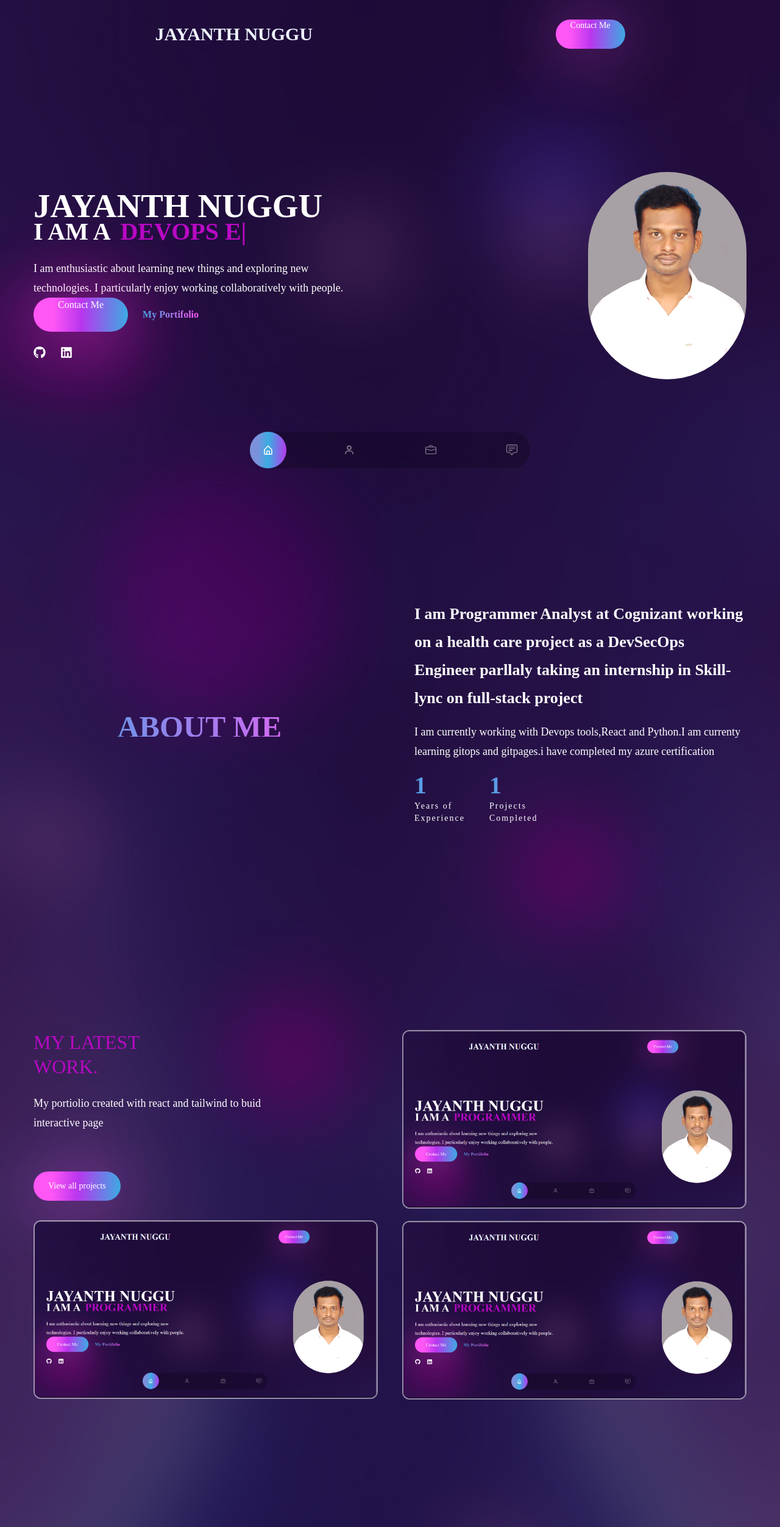
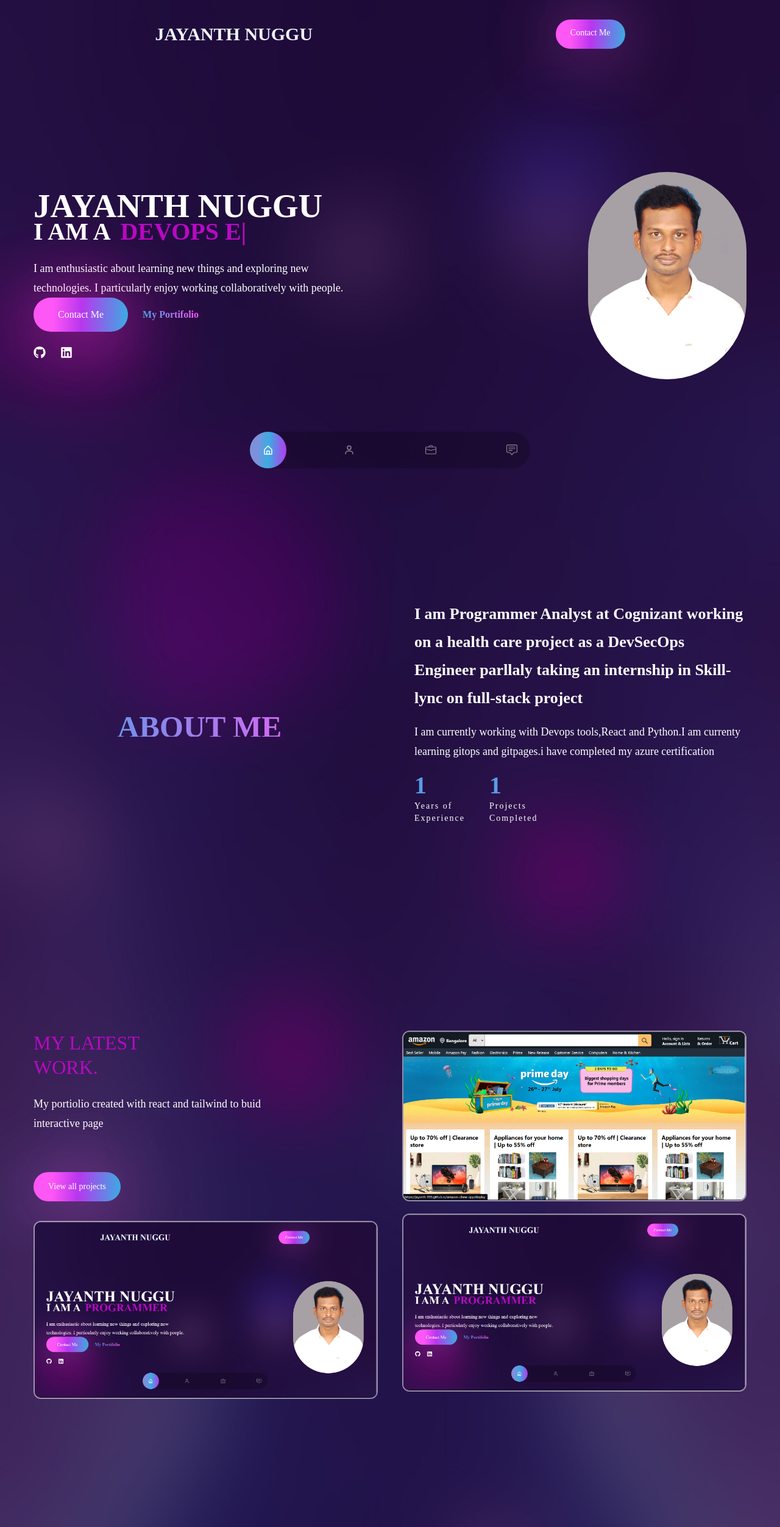
Before and after one commit to jayanth-999/my-porifolio, a React (Create React App) app: page / in a window 1280 px wide. Shown: the top 2504 px of the page at 61% size. Built offline with nearby package versions, Linux system fonts and the light colour scheme.

Commit message:
some bugs fixed

```diff
--- a/src/components/Banner.js
+++ b/src/components/Banner.js
@@ -3,7 +3,7 @@ import React from 'react';
 import Image from '../assets/avatar.jpg';
 import { FaGithub, FaLinkedin } from 'react-icons/fa';
 import { TypeAnimation } from 'react-type-animation';
-import { Link,Button } from 'react-scroll';
+import { Link } from 'react-scroll';
 
 
 const Banner = () => {
@@ -36,7 +36,7 @@ const Banner = () => {
             I particularly enjoy working collaboratively with people.
           </p>
           <div className='flex max-w-max gap-x-6 items-center mb-6 mx-auto lg:mx-0'>
-            <Link to='contact' activeClass='active' className='btn btn-lg '>Contact Me</Link>
+            <Link to='contact' activeClass='active' className='btn btn-lg pt-4 '>Contact Me</Link>
             <a href='#' className='text-gradient btn-link'>
               My Portifolio
             </a>
--- a/src/components/Header.js
+++ b/src/components/Header.js
@@ -11,7 +11,7 @@ const Header = () => {
           {/* <img src={Logo} alt=''/> */}
           <h2 className='text-indigo-50 text-[30px] font-bold'>JAYANTH NUGGU</h2>
         </a>
-        <Link to='contact' className='btn btn-sm '>Contact Me</Link>
+        <Link to='contact' className='btn btn-sm pt-3'>Contact Me</Link>
       </div>
     </div>
   </header>;
--- a/src/components/Work.js
+++ b/src/components/Work.js
@@ -1,5 +1,7 @@
 import React from 'react';
-import Img1 from '../assets/project1.png'
+import Myportifolio from '../assets/project1.png'
+import AmazonClone from '../assets/amzonclone.png'
+import { FaGithub } from 'react-icons/fa';
 
 const Work = () => {
   return (
@@ -20,7 +22,7 @@ const Work = () => {
           </div>
           <div className='group relative overflow-hidden border-2 border-white/50 rounded-xl'>
             <div className='group-hover:bg-black/70 w-full h-full absolute z-40 transition-all duration-300'></div>
-            <img className='group-hover:scale-125 transition-all duration-500' src={Img1} alt=''/>
+            <img className='group-hover:scale-125 transition-all duration-500' src={Myportifolio} alt=''/>
             <div className='absolute -bottom-full left-12 group-hover:bottom-24 transition-all duration-500 z-50 '>
               <span className='text-gradient'>UI/UX Design</span>
             </div>
@@ -36,14 +38,17 @@ const Work = () => {
           <div className='group-hover:bg-black/70 w-full h-full absolute z-40 transition-all duration-300'></div>
             <img
               className='group-hover:scale-125 transition-all duration-500 '
-              src={Img1}
+              src={AmazonClone}
               alt=''
             />
             <div className='absolute -bottom-full left-12 group-hover:bottom-24 transition-all duration-500 z-50 '>
-              <span className='text-gradient'>UI/UX Design</span>
+              <span className='text-gradient'>React</span>
             </div>
             <div className='absolute -bottom-full left-12 group-hover:bottom-14 transition-all duration-700 z-50 '>
-              <span className='text-3x1 text-white'>MY PORTIFOLIO</span>
+              <span className='text-3x1 text-white'>AMAZON CLONE APP</span>
+            </div>
+            <div className='absolute -bottom-full left-12 group-hover:bottom-7 transition-all duration-1100 z-50'>
+              <a href='https://github.com/jayanth-999/amazon-clone-app' className='text-3x1'><FaGithub/></a>
             </div>
         </div>
 
@@ -52,7 +57,7 @@ const Work = () => {
             <div className='group-hover:bg-black/70 w-full h-full absolute z-40 transition-all duration-300'></div>
             <img
               className='group-hover:scale-125 transition-all duration-500'
-              src={Img1}
+              src={Myportifolio}
               alt=''
             />
             <div className='absolute -bottom-full left-12 group-hover:bottom-24 transition-all duration-500 z-50 '>
```
Also changed, not shown: src/assets/amzonclone.png (added).
